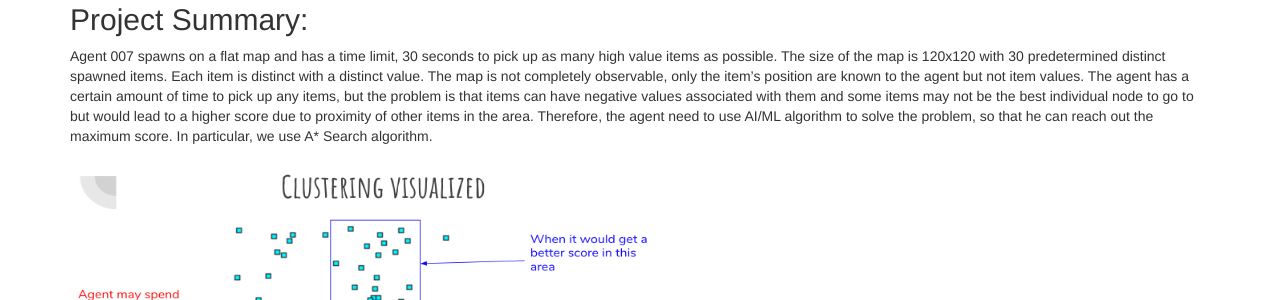
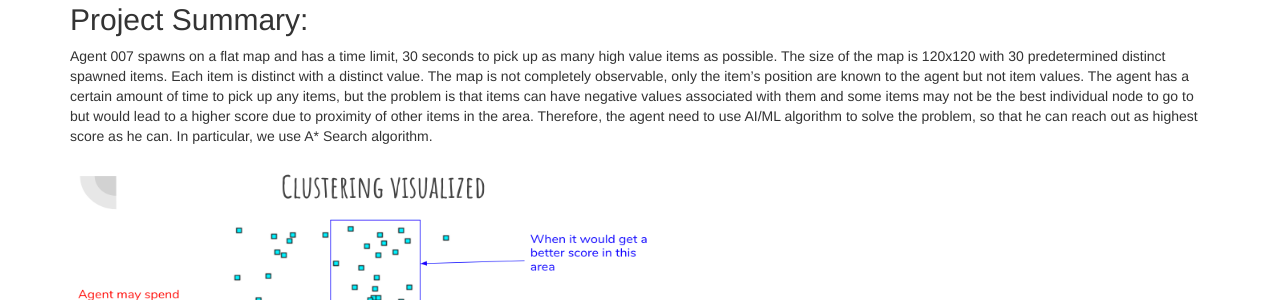
Before and after one commit to KumarHX/Agent007, a Jekyll site: the page built from docs/final.md, in a window 1280 px wide and 900 px high. Shown: the part 283-583 px from the top of the window. Built offline with Jekyll 4.4.1, drawn with Linux system fonts in a browser that asks for light colours.

Commit message:
Update final.md

```diff
--- a/docs/final.md
+++ b/docs/final.md
@@ -8,7 +8,7 @@
 ## Video:
 
 ## Project Summary:
-Agent 007 spawns on a flat map and has a time limit, 30 seconds to pick up as many high value items as possible. The size of the map is 120x120 with 30 predetermined distinct spawned items. Each item is distinct with a distinct value. The map is not completely observable, only the item's position are known to the agent but not item values. The agent has a certain amount of time to pick up any items, but the problem is that items can have negative values associated with them and some items may not be the best individual node to go to but would lead to a higher score due to proximity of other items in the area. Therefore, the agent need to use AI/ML algorithm to solve the problem, so that he can reach out the maximum score. In particular, we use A* Search algorithm.
+Agent 007 spawns on a flat map and has a time limit, 30 seconds to pick up as many high value items as possible. The size of the map is 120x120 with 30 predetermined distinct spawned items. Each item is distinct with a distinct value. The map is not completely observable, only the item's position are known to the agent but not item values. The agent has a certain amount of time to pick up any items, but the problem is that items can have negative values associated with them and some items may not be the best individual node to go to but would lead to a higher score due to proximity of other items in the area. Therefore, the agent need to use AI/ML algorithm to solve the problem, so that he can reach out as highest score as he can. In particular, we use A* Search algorithm.
 
 <a href="url"><img src="ClusteringVisualized.png" align="center" height="300" width="600" ></a>
 
```
